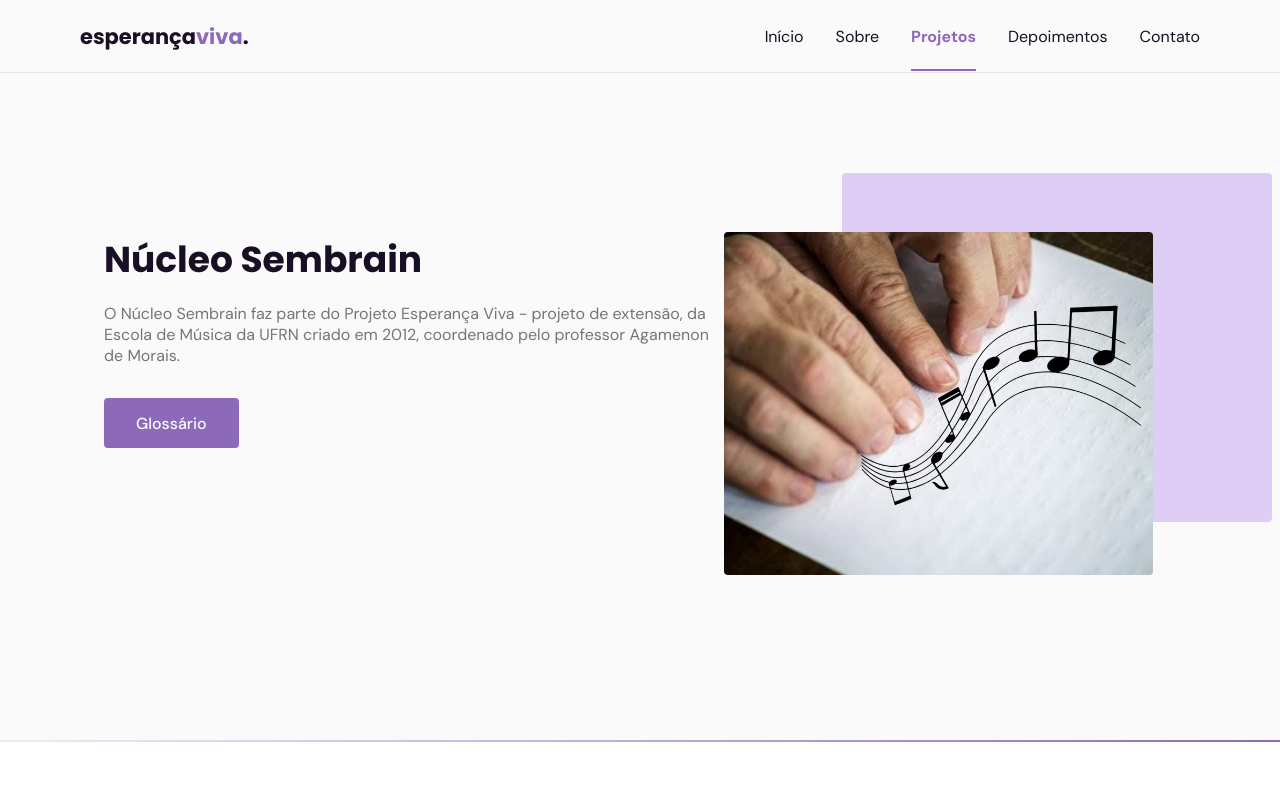
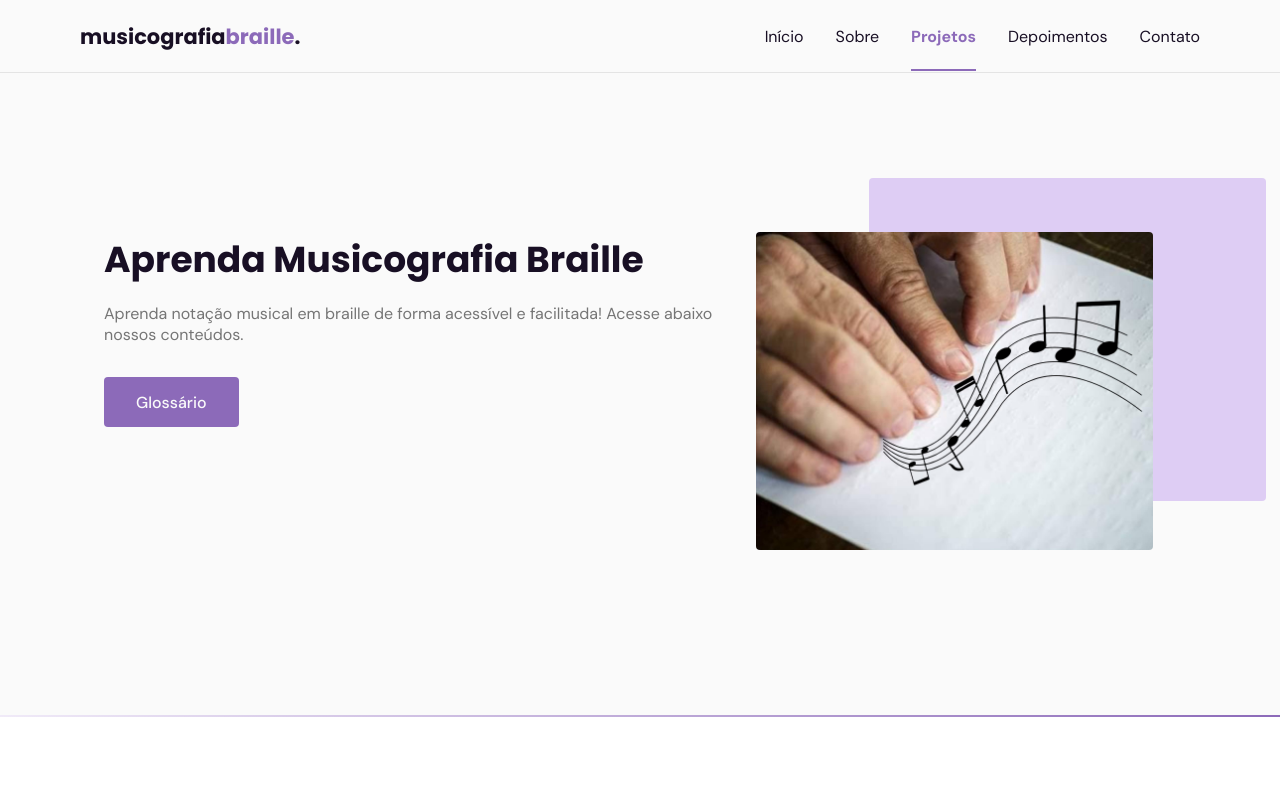
Before and after one commit to pauloWeslleY/sembrain, a website: page index.html in a window 1280 px wide. Shown: the top 800 px of the page. Drawn offline with nearby package versions, Linux system fonts and the light colour scheme; files whose address does not match are found by name.

Commit message:
fix: Section content home

```diff
--- a/index.html
+++ b/index.html
@@ -31,7 +31,7 @@
     <!-- NOTE: Header -->
     <header id="header">
       <nav class="container">
-        <a class="logo" href="#">esperança<span>viva</span>.</a>
+        <a class="logo" href="#">musicografia<span>braille</span>.</a>
         <!-- menu -->
         <div class="menu menu-mobile">
           <ul class="grid">
@@ -55,14 +55,14 @@
           <div class="image">
             <img
               src="assets/photo/banner1.jpg"
-              alt="Dedos de uma pessoa fazendo uma leitura musical em braille. Na folha em branco, um desenho livre de uma pauta musical com figuras rítmicas preenche o espaço entre os dedos e o fim da folha. "
+              alt="Dedos de uma pessoa fazendo uma leitura musical em braille. Na folha em branco, um desenho livre de uma pauta musical com figuras rítmicas preenche o espaço entre os dedos e o fim da folha."
             />
           </div>
           <div class="text">
-            <h2 class="title">Núcleo Sembrain</h2>
+            <h2 class="title">Aprenda Musicografia Braille</h2>
             <p>
-              O Núcleo Sembrain faz parte do Projeto Esperança Viva - projeto de extensão, da Escola
-              de Música da UFRN criado em 2012, coordenado pelo professor Agamenon de Morais.
+              Aprenda notação musical em braille de forma acessível e facilitada! Acesse abaixo
+              nossos conteúdos.
             </p>
             <a
               class="button"
@@ -240,8 +240,8 @@
     <footer class="section">
       <div class="container grid">
         <div class="brand">
-          <a class="logo logo-alt" href="#home">Esperança<span>viva</span>.</a>
-          <p>©2021 Esperançaviva.</p>
+          <a class="logo logo-alt" href="#home">Musicografia<span>braille</span>.</a>
+          <p>©2021 AprendaMusicografiaBraille.</p>
           <p>Todos os direitos reservados.</p>
         </div>
         <div class="social grid">
```
